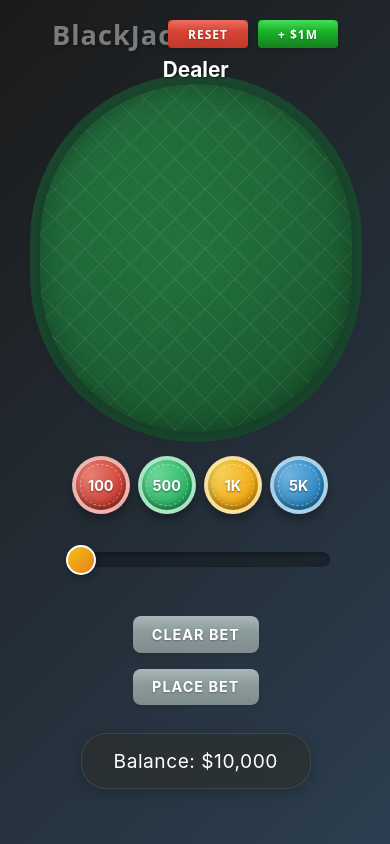
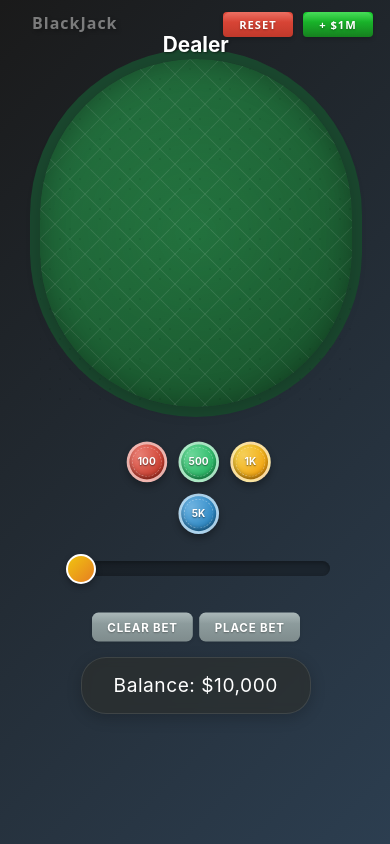
Before and after one commit to siavashahmadi/blackjack, a React (Vite) app: page / in a window 390 px wide. Built offline with nearby package versions, Linux system fonts and the light colour scheme.

Commit message:
more mobile changes

```diff
--- a/src/App.css
+++ b/src/App.css
@@ -100,6 +100,31 @@ body {
   }
 }
 
+/* Mobile responsive adjustments */
+@media screen and (max-width: 430px) {
+  .game-title {
+    font-size: 1rem;
+    top: 15px;
+    left: 0px;
+  }
+
+  .add-money-button, .reset-balance-button {
+    top: 0.75rem;
+    padding: 0.3rem 0.6rem;
+    font-size: 0.7rem;
+    min-width: 70px;
+    margin-right: -25px;
+  }
+
+  .add-money-button {
+    right: 10px;
+  }
+
+  .reset-balance-button {
+    right: 90px;
+  }
+}
+
 .card {
   padding: 2em;
 }
--- a/src/components/Game.css
+++ b/src/components/Game.css
@@ -466,8 +466,13 @@ button[onClick*="stand"]:hover {
 @media screen and (max-width: 430px) {
   .game-container {
     height: auto;
-    min-height: 80vh;
+    min-height: 86vh;
     padding: 0.5rem;
+  }
+
+  h1 {
+    /* font-size: 1.8rem; */
+    /* margin-bottom: 1.5rem; */
   }
 
   .game-table {
@@ -487,23 +492,37 @@ button[onClick*="stand"]:hover {
   }
 
   .betting-section {
-    top: 22em;
+    top: 21.5em;
     padding-bottom: 5px;
     /* transform: scale(0.9); */
   }
 
-  .controls-container {
+  /* .controls-container {
     top: 22.5em;
+    transform: scale(0.8);
+  } */
+
+  .bet-actions {
+    /* top: 22.5em; */
+    transform: scale(0.8);
+    display: flex;
+    gap: 0.5rem;
+    justify-content: center;
+    /* background: rgba(0,0,0,0.8); */
+    padding: 0px;
+    /* border-radius: 10px; */
+    flex-wrap: wrap;
   }
 
   .player-section {
-    bottom: 20%;
+    /* bottom: 20%; */
   }
 
-  /* .chip-stack {
-    gap: 0.3rem;
-    margin-bottom: 0.5rem;
-  } */
+  .chip-stack {
+    gap: 1.5rem;
+    margin-bottom: -1rem;
+    transform: scale(0.7);
+  }
 
   .controls {
     gap: 0.3rem;
--- a/src/styles/Card.module.css
+++ b/src/styles/Card.module.css
@@ -384,6 +384,14 @@
   }
 }
 
+/* For iPhone and similar devices */
+@media (max-width: 430px) {
+  .card {
+    transform: scale(0.7);
+    margin: 0 -25px; /* Adjust margin to account for scale reduction */
+  }
+}
+
 /* Landscape mode */
 @media (max-height: 600px) and (orientation: landscape) {
   .card {
```
